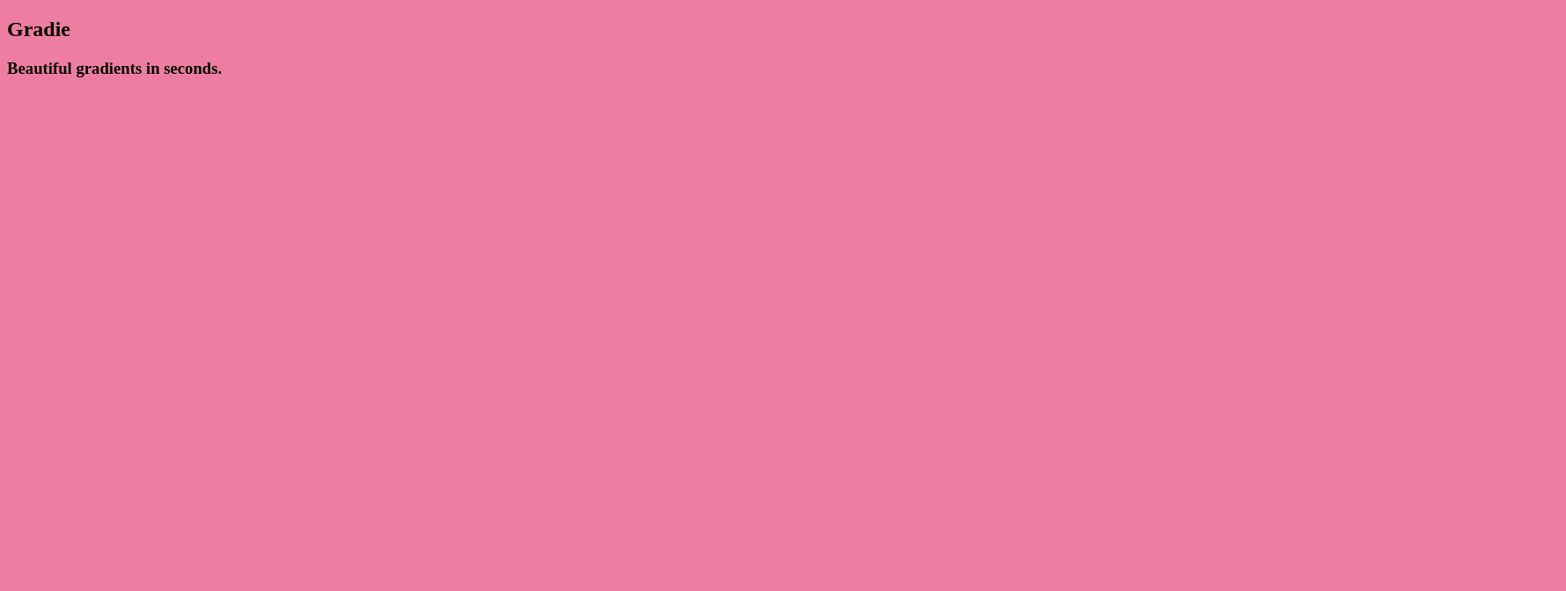
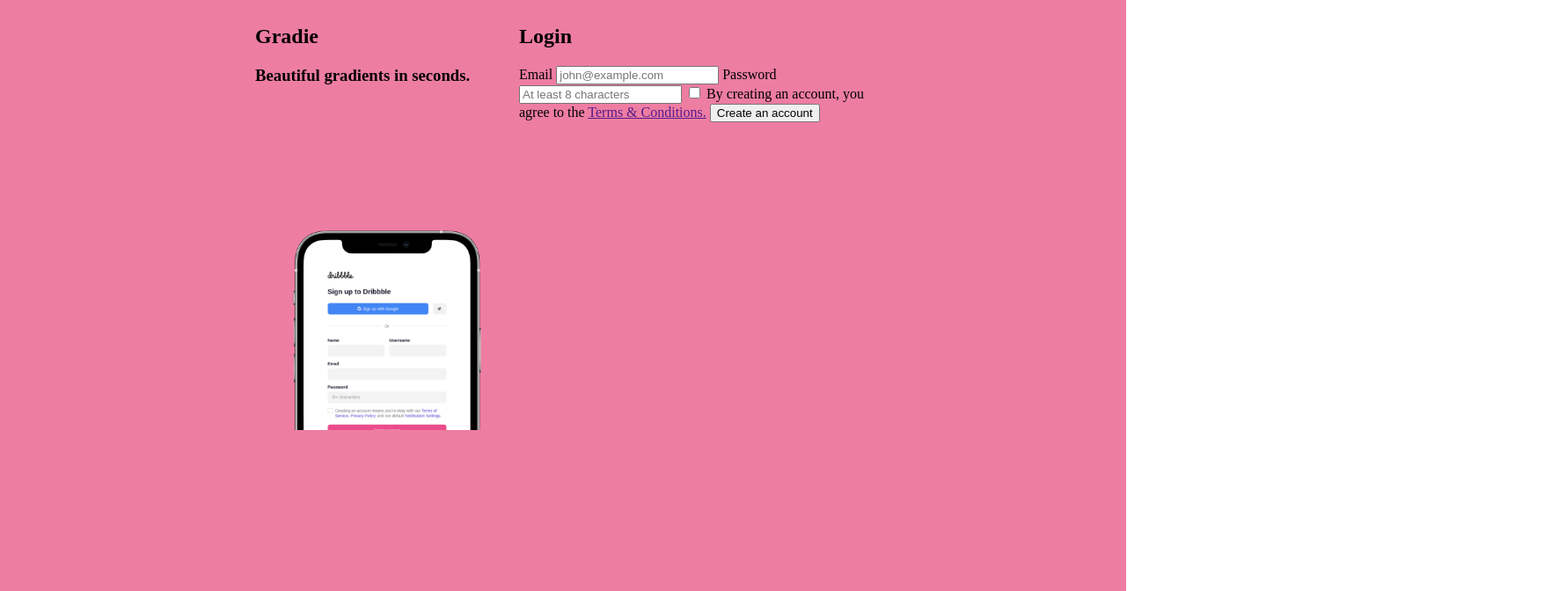
Before and after one commit to frappaaa/Codewell-Challenges, a plain HTML site: page Gradie Sign Up Starter Files/Code/index.html in a window 1280 px wide. Shown: the top 672 px of the page at 88% size, 1780 px wide, since content can reach past the window. Drawn offline with Linux system fonts and the light colour scheme.

Commit message:
ADD: style

```diff
--- a/Gradie Sign Up Starter Files/Code/style.scss
+++ b/Gradie Sign Up Starter Files/Code/style.scss
@@ -1,3 +1,18 @@
 body {
   background-image: url(../Assets/Background.png);
+  main {
+    max-width: 700px;
+    margin: 0 auto;
+    display: flex;
+    justify-content: space-around;
+    align-content: center;
+    align-items: flex-start;
+    flex-direction: row;
+    flex-wrap: nowrap;
+    section {
+      img {
+        max-width: 300px;
+      }
+    }
+  }
 }
```
Also changed, not shown: Gradie Sign Up Starter Files/Code/style.css, 1 other file.
